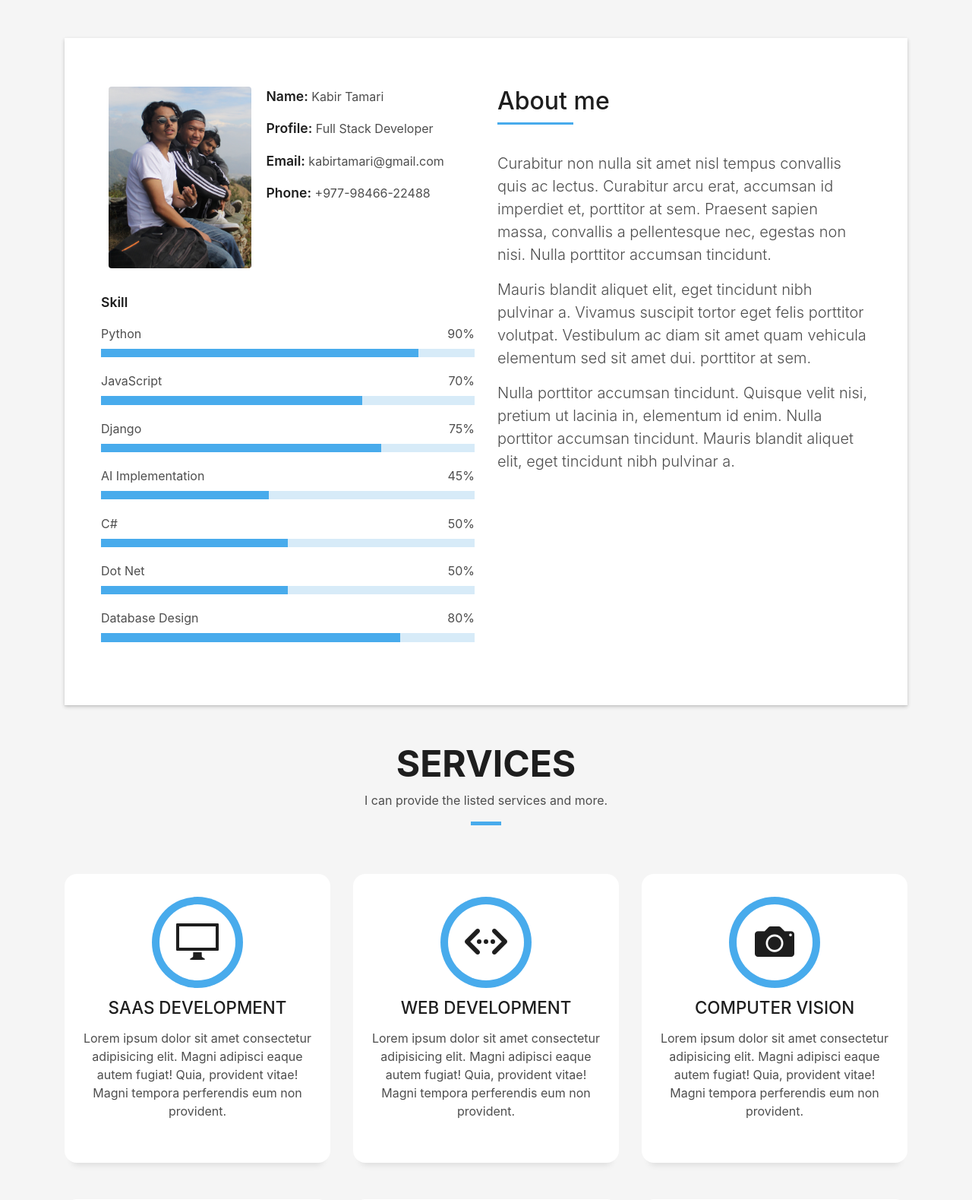
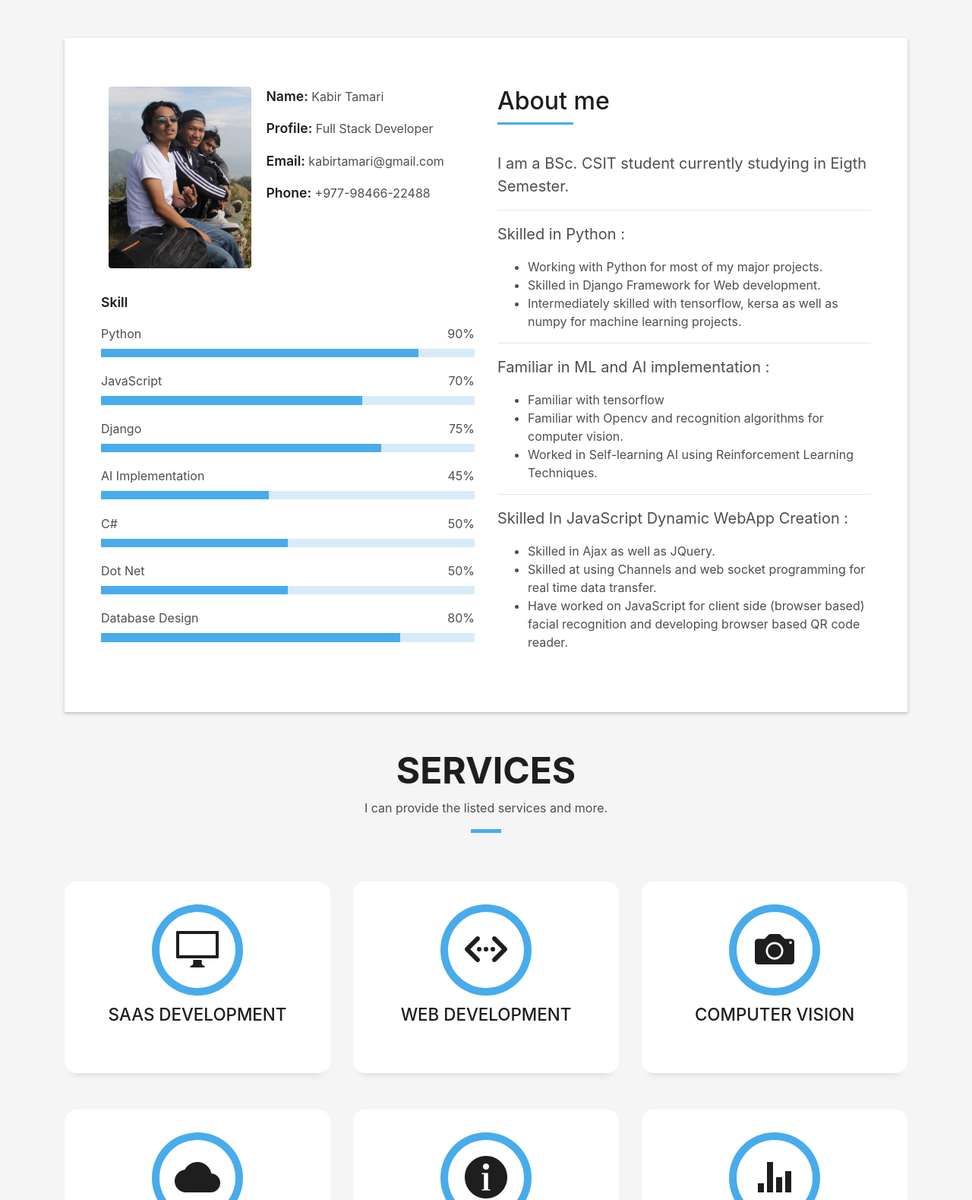
Before and after one commit to lurayy/Personal-Website, a Django app: page / in a window 1280 px wide. Shown: the part 814-2393 px from the top of the page at 76% size. Run offline with Django 3.2, Linux system fonts and the light colour scheme; some libraries are stand-ins or nearby versions; some web fonts are replaced.

Commit message:
design completed, need optimization

```diff
--- a/main/templates/main/index.html
+++ b/main/templates/main/index.html
@@ -52,7 +52,7 @@
   <!--/ Intro Skew End /-->
 
   <section id="about" class="about-mf sect-pt4 route">
-    <div class="container">
+    <div class="container ">
       <div class="row">
         <div class="col-sm-12">
           <div class="box-shadow-full">
@@ -126,21 +126,36 @@
                     </h5>
                   </div>
                   <p class="lead">
-                    Curabitur non nulla sit amet nisl tempus convallis quis ac lectus. Curabitur arcu erat, accumsan id
-                    imperdiet et, porttitor
-                    at sem. Praesent sapien massa, convallis a pellentesque nec, egestas non nisi. Nulla
-                    porttitor accumsan tincidunt.
+                      <strong>I am a BSc. CSIT student currently studying in Eigth Semester.</strong>
                   </p>
+                  <hr>
                   <p class="lead">
-                    Mauris blandit aliquet elit, eget tincidunt nibh pulvinar a. Vivamus suscipit tortor eget felis
-                    porttitor volutpat. Vestibulum
-                    ac diam sit amet quam vehicula elementum sed sit amet dui. porttitor at sem.
+                      <strong>Skilled in Python :</strong>
+                    <ul>
+                      <li>Working with Python for most of my major projects.</li>
+                      <li>Skilled in Django Framework for Web development.</li>
+                      <li>Intermediately skilled with tensorflow, kersa as well as numpy for machine learning projects.</li>
+                      </ul>
                   </p>
+                  <hr>
                   <p class="lead">
-                    Nulla porttitor accumsan tincidunt. Quisque velit nisi, pretium ut lacinia in, elementum id enim.
-                    Nulla porttitor accumsan
-                    tincidunt. Mauris blandit aliquet elit, eget tincidunt nibh pulvinar a.
+                      <strong>Familiar in ML and AI implementation :</strong>
+                    <ul>
+                        <li>Familiar with tensorflow</li>
+                        <li>Familiar with Opencv and recognition algorithms for computer vision.</li>
+                        <li>Worked in Self-learning AI using Reinforcement Learning Techniques.</li>
+                      </ul>
                   </p>
+                  <hr>
+                  <p class="lead">
+                      <strong>Skilled In JavaScript Dynamic WebApp Creation :</strong>
+                    <ul>
+                      <li>Skilled in Ajax as well as JQuery.</li>
+                      <li>Skilled at using Channels and web socket programming for real time data transfer.</li>
+                      <li>Have worked on JavaScript for client side (browser based) facial recognition and developing browser based QR code reader.</li>
+                      </ul>
+                  </p>
+
                 </div>
               </div>
             </div>
@@ -175,9 +190,7 @@
             <div class="service-content">
               <h2 class="s-title">Saas Development</h2>
               <p class="s-description text-center">
-                Lorem ipsum dolor sit amet consectetur adipisicing elit. Magni adipisci eaque autem fugiat! Quia,
-                provident vitae! Magni
-                tempora perferendis eum non provident.
+                <!-- can write things -->
               </p>
             </div>
           </div>
@@ -190,10 +203,7 @@
             <div class="service-content">
               <h2 class="s-title">Web Development</h2>
               <p class="s-description text-center">
-                Lorem ipsum dolor sit amet consectetur adipisicing elit. Magni adipisci eaque autem fugiat! Quia,
-                provident vitae! Magni
-                tempora perferendis eum non provident.
-              </p>
+                <!-- can write things -->              </p>
             </div>
           </div>
         </div>
@@ -205,9 +215,7 @@
             <div class="service-content">
               <h2 class="s-title">Computer Vision</h2>
               <p class="s-description text-center">
-                Lorem ipsum dolor sit amet consectetur adipisicing elit. Magni adipisci eaque autem fugiat! Quia,
-                provident vitae! Magni
-                tempora perferendis eum non provident.
+                <!-- can write things -->
               </p>
             </div>
           </div>
@@ -220,9 +228,7 @@
             <div class="service-content">
               <h2 class="s-title">Web API</h2>
               <p class="s-description text-center">
-                Lorem ipsum dolor sit amet consectetur adipisicing elit. Magni adipisci eaque autem fugiat! Quia,
-                provident vitae! Magni
-                tempora perferendis eum non provident.
+                <!-- can write things -->
               </p>
             </div>
           </div>
@@ -235,9 +241,7 @@
             <div class="service-content">
               <h2 class="s-title">Database Design</h2>
               <p class="s-description text-center">
-                Lorem ipsum dolor sit amet consectetur adipisicing elit. Magni adipisci eaque autem fugiat! Quia,
-                provident vitae! Magni
-                tempora perferendis eum non provident.
+                <!-- can write things -->
               </p>
             </div>
           </div>
@@ -250,9 +254,7 @@
             <div class="service-content">
               <h2 class="s-title">Data Analysis</h2>
               <p class="s-description text-center">
-                Lorem ipsum dolor sit amet consectetur adipisicing elit. Magni adipisci eaque autem fugiat! Quia,
-                provident vitae! Magni
-                tempora perferendis eum non provident.
+                <!-- can write things -->
               </p>
             </div>
           </div>
@@ -283,7 +285,7 @@
               <span class="ico-circle"><i class="ion-ios-calendar-outline"></i></span>
             </div>
             <div class="counter-num">
-              <p class="counter">2</p>
+              <p class="counter">1.5</p>
               <span class="counter-text">YEARS OF EXPERIENCE</span>
             </div>
           </div>
@@ -294,7 +296,7 @@
               <span class="ico-circle"><i class="ion-ios-people"></i></span>
             </div>
             <div class="counter-num">
-              <p class="counter">3</p>
+              <p class="counter">1</p>
               <span class="counter-text">TOTAL CLIENTS</span>
             </div>
           </div>
@@ -305,8 +307,8 @@
               <span class="ico-circle"><i class="ion-ribbon-a"></i></span>
             </div>
             <div class="counter-num">
-              <p class="counter">2</p>
-              <span class="counter-text">AWARD WON</span>
+              <p class="counter">100</p>
+              <span class="counter-text">ENERGY LEFT</span>
             </div>
           </div>
         </div>
@@ -329,7 +331,7 @@
                 <div class="col-md-6">
                   <div class="title-box-2">
                     <h5 class="title-left">
-                      Send Message Us
+                      Get In Touch
                     </h5>
                   </div>
                   <div>
@@ -371,28 +373,23 @@
                 <div class="col-md-6">
                   <div class="title-box-2 pt-4 pt-md-0">
                     <h5 class="title-left">
-                      Get in Touch
+                        Let's Start A Project Together
                     </h5>
                   </div>
                   <div class="more-info">
                     <p class="lead">
-                      Lorem ipsum dolor sit amet consectetur adipisicing elit. Facilis dolorum dolorem soluta quidem
-                      expedita aperiam aliquid at.
-                      Totam magni ipsum suscipit amet? Autem nemo esse laboriosam ratione nobis
-                      mollitia inventore?
                     </p>
                     <ul class="list-ico">
-                      <li><span class="ion-ios-location"></span> 329 WASHINGTON ST BOSTON, MA 02108</li>
-                      <li><span class="ion-ios-telephone"></span> (617) 557-0089</li>
-                      <li><span class="ion-email"></span> contact@example.com</li>
+                      <li><span class="ion-ios-location"></span> 33700, Gairapatan, Pokhara, Gandaki, Nepal</li>
+                      <li><span class="ion-ios-telephone"></span> (977) 98466-22488</li>
+                      <li><span class="ion-email"></span> kabirtamari@gmail.com</li>
                     </ul>
                   </div>
                   <div class="socials">
                     <ul>
-                      <li><a href=""><span class="ico-circle"><i class="ion-social-facebook"></i></span></a></li>
-                      <li><a href=""><span class="ico-circle"><i class="ion-social-github"></i></span></a></li>
-                      <li><a href=""><span class="ico-circle"><i class="ion-social-youtube"></i></span></a></li>
-
+                      <li><a href="https://facebook.com/lurayy.newar" target="_blank" ><span class="ico-circle"><i class="ion-social-facebook"></i></span></a></li>
+                      <li><a href="https://github.com/lurayy" target="_blank"><span class="ico-circle"><i class="ion-social-github"></i></span></a></li>
+                      <li><a href="https://www.youtube.com/channel/UCmpeYVSr7HrGN5MUev_a2yA" target="_blank"><span class="ico-circle"><i class="ion-social-youtube"></i></span></a></li>
                     </ul>
                   </div>
                 </div>
--- a/protfolio/settings.py
+++ b/protfolio/settings.py
@@ -25,7 +25,7 @@ BASE_DIR = os.path.dirname(os.path.dirname(os.path.abspath(__file__)))
 SECRET_KEY = '8u5n2+pg9%0g*ji!agkgxkr*6h+mgtt48nf!5!z4q48s2%wlq!'
 
 # SECURITY WARNING: don't run with debug turned on in production!
-DEBUG = False
+DEBUG = True
 SECURE_PROXY_SSL_HEADER = ('HTTP_X_FORWARDED_PROTO','https')
 
 ALLOWED_HOSTS = ['*']
--- a/protfolio/urls.py
+++ b/protfolio/urls.py
@@ -19,5 +19,4 @@ from django.urls import path, include
 urlpatterns = [
     path('admin/', admin.site.urls),
     path('',include('main.urls')),
-
 ]
```
Also changed, not shown: 5 other files.
